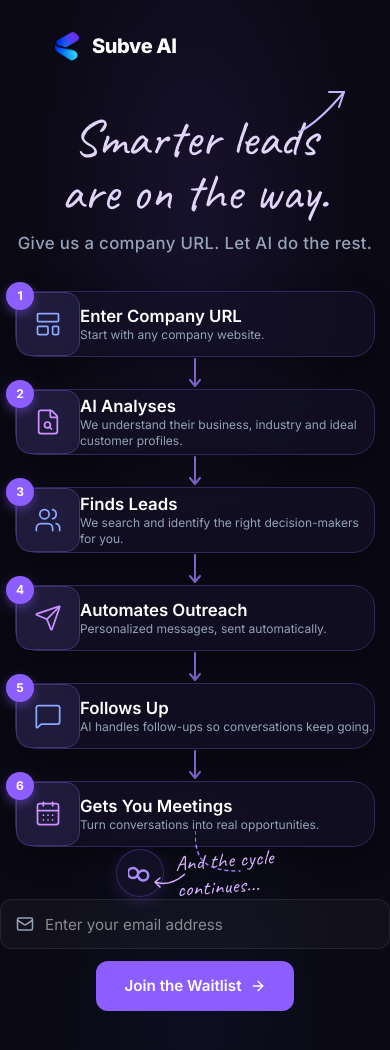
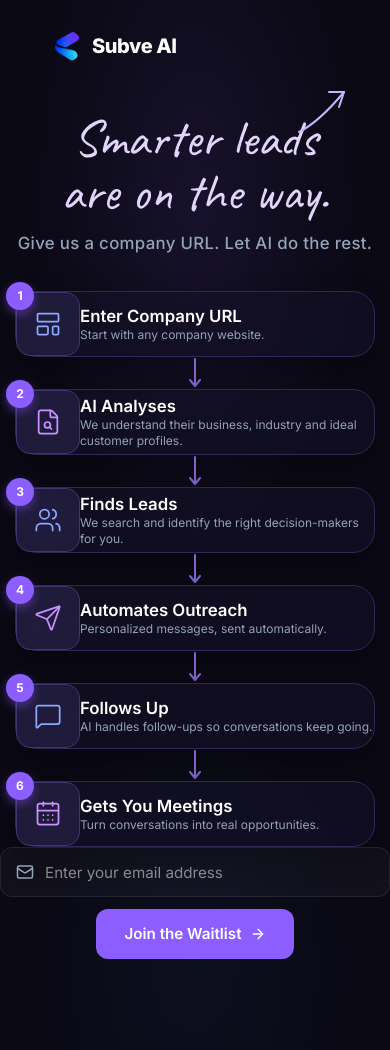
Before and after one commit to JS-2k/landing-subveai, a React (Vite) app: page / in a window 390 px wide. Shown: the top 1050 px of the page. Built offline with nearby package versions, Linux system fonts and the light colour scheme.

Commit message:
Remove 'And the cycle continues' text and arrows

```diff
--- a/src/App.jsx
+++ b/src/App.jsx
@@ -53,17 +53,6 @@ function MobileHeroArrow() {
   )
 }
 
-// ── SVG Bottom Cycle Arrow (Sweeping back for Desktop)
-function CycleArrow() {
-  return (
-    <div className="cycle-arrow-container hidden lg:block" style={{ position: 'absolute', bottom: -56, left: '6%', right: '2%', height: 80, pointerEvents: 'none', zIndex: -1 }}>
-      <svg width="100%" height="100%" preserveAspectRatio="none" viewBox="0 0 1000 80" fill="none">
-        <path d="M 980 10 C 1050 80, 800 70, 500 70 C 200 70, 10 60, 30 10" stroke={C.brand} strokeWidth="1.5" fill="none" strokeLinecap="round" opacity="0.5" />
-        <path d="M 45 18 L 30 10 L 22 24" stroke={C.brand} strokeWidth="1.5" fill="none" strokeLinecap="round" strokeLinejoin="round" opacity="0.5" />
-      </svg>
-    </div>
-  );
-}
 
 export default function App() {
   const [email, setEmail] = useState('');
@@ -138,19 +127,11 @@ export default function App() {
                 <p style={{ fontSize: '0.72rem', color: C.textSub, lineHeight: 1.5, paddingLeft: 24, paddingRight: 0 }}>
                   {s.desc.split('\n').map((line, idx) => <span key={idx}>{line}<br /></span>)}
                 </p>
-                {i === 0 && (
-                  <div className="handwritten fade-up-4 cycle-arrow-container" style={{ position: 'absolute', bottom: -50, left: -20, color: '#c4b5fd', fontSize: '1.25rem', transform: 'rotate(-6deg)', textAlign: 'center', opacity: 0.9 }}>
-                    And the cycle<br />continues...
-                  </div>
-                )}
               </div>
               {i < steps.length - 1 && <StepArrow />}
             </Fragment>
           ))}
-          <CycleArrow />
         </div>
-
-        {/* ── M O B I L E   W O R K F L O W ── */}
         <div className="flex lg:hidden flex-col items-center w-full max-w-[360px] mx-auto px-5 mb-16 fade-up-2 shrink-0">
           {steps.map((s, i) => (
             <Fragment key={s.num}>
@@ -183,30 +164,7 @@ export default function App() {
             </Fragment>
           ))}
 
-          {/* Mobile Infinity Cycle Section */}
-          <div className="w-full flex justify-center relative mt-2 pt-2 shrink-0">
-            <svg className="absolute -top-4 left-1/2 -ml-[25px]" width="80" height="60" viewBox="0 0 80 60" fill="none">
-              <path d="M 0 0 C 0 30, 10 40, 45 40" stroke="#9f7cfc" strokeWidth="1.5" strokeDasharray="3 4" fill="none" strokeLinecap="round" />
-            </svg>
 
-            <div className="flex items-center gap-3 relative z-10 mt-5 w-full justify-center pl-6">
-              <div className="w-12 h-12 rounded-full flex items-center justify-center bg-[rgba(20,18,40,0.8)] border border-[rgba(140,93,255,0.3)] shadow-[0_5px_15px_rgba(140,93,255,0.15)] flex-shrink-0">
-                <svg width="24" height="24" viewBox="0 0 24 24" fill="none" stroke="#a78bfa" strokeWidth="2.5" strokeLinecap="round" strokeLinejoin="round">
-                  <path d="M10 12c0-2.8-2.2-5-5-5s-5 2.2-5 5 2.2 5 5 5c2 0 3.8-1.2 4.6-3l.8-1.5c1-1.8 2.8-3 4.8-3 2.8 0 5 2.2 5 5s-2.2 5-5 5c-2 0-3.8-1.2-4.6-3l-.8-1.5" />
-                </svg>
-              </div>
-
-              <div className="relative shrink-0">
-                <svg width="35" height="20" viewBox="0 0 35 20" style={{ position: 'absolute', left: -26, top: 22, pointerEvents: 'none' }}>
-                  <path d="M35 5 Q 20 18, 5 13" stroke="#d8b4fe" strokeWidth="1.5" fill="none" />
-                  <path d="M10 9 L 5 13 L 10 18" stroke="#d8b4fe" strokeWidth="1.5" fill="none" strokeLinecap="round" strokeLinejoin="round" />
-                </svg>
-                <div className="handwritten leading-tight text-[1.3rem]" style={{ color: '#d8b4fe', transform: 'rotate(-4deg)', letterSpacing: '0.02em', textShadow: '0 2px 5px rgba(0,0,0,0.5)' }}>
-                  And the cycle<br />continues...
-                </div>
-              </div>
-            </div>
-          </div>
         </div>
 
         {/* ── W A I T L I S T ── */}
```
